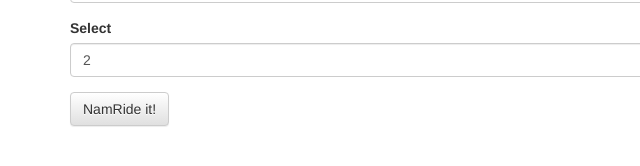
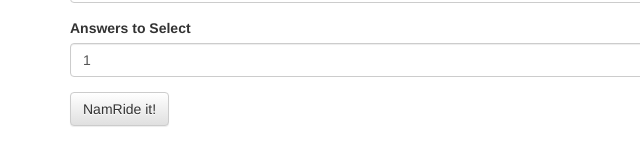
Before and after one commit to mikegreiling/namrider, a plain HTML site: page index.html in a window 1280 px wide. Shown: the part 340-506 px from the top of the page, 0-640 px from the left. Drawn offline with nearby package versions, Linux system fonts and the light colour scheme.

Commit message:
initial commit

```diff
--- a/index.html
+++ b/index.html
@@ -46,8 +46,8 @@
 			<textarea class="form-control" name="answers" rows="8" cols="12"></textarea>
 		</div>
 		<div class="form-group">
-			<label>Select</label>
-			<input class="form-control" name="select" type="text" value="2" />
+			<label>Answers to Select</label>
+			<input class="form-control" name="select" type="text" value="1" />
 		</div>
 		<button name="namride" type="submit" class="btn btn-default">NamRide it!</button>
 	</form>
```
